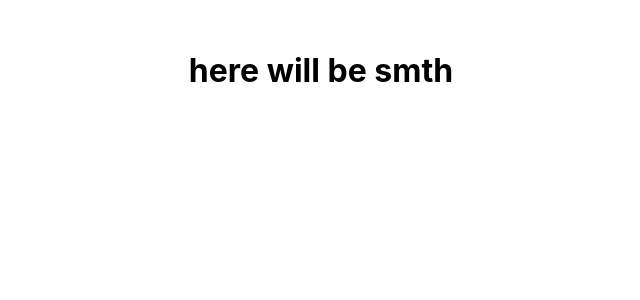
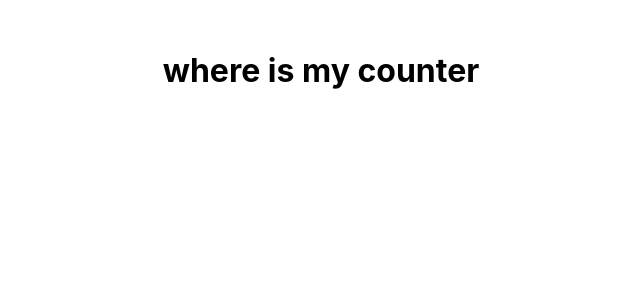
Before and after one commit to Masha-Gorb/Counter, a React (Create React App) app: page / in a window 1280 px wide. Shown: the top 300 px of the page, without its empty margins (319-959 px from the left). Built offline with nearby package versions, Linux system fonts and the light colour scheme.

Commit message:
try to add counter.stories to App.tsx

```diff
--- a/src/App.tsx
+++ b/src/App.tsx
@@ -1,37 +1,11 @@
 import React from 'react';
 import './App.css';
+import {Counter} from "./Counter.stories";
 
 function App() {
-    // let [numbers, setNumbers] = useState(0)
-    //Counter
-    // useEffect( () => {
-    //     let numbersAsString = localStorage.getItem('counterNumber')
-    //     if (numbersAsString) {
-    //         let newNumbers = JSON.parse(numbersAsString)
-    //         setNumbers(newNumbers)
-    //     }
-    // }, [])
-    // useEffect( ()=> {
-    //     localStorage.setItem('counterNumber', JSON.stringify(numbers))
-    // }, [numbers])
-    // const incHandler = () => {
-    //    setNumbers(numbers + 1)
-    // }
-    // const resetHandler = () => {
-    //     setNumbers(0)
-    // }
-
-
-
-
     return (
         <div className="App">
-
-            <h1>here will be smth</h1>
-
-            {/*<div className={s.screen}>{numbers}</div>*/}
-            {/*<button onClick={incHandler} >inc</button>*/}
-            {/*<button onClick={resetHandler} >reset</button>*/}
+            <h1>where is my counter</h1>
         </div>
 
     );
```
Also changed, not shown: src/Counter2.tsx (added, +7 -0 lines), 1 other file (tests, documents, lock files or other folders).
